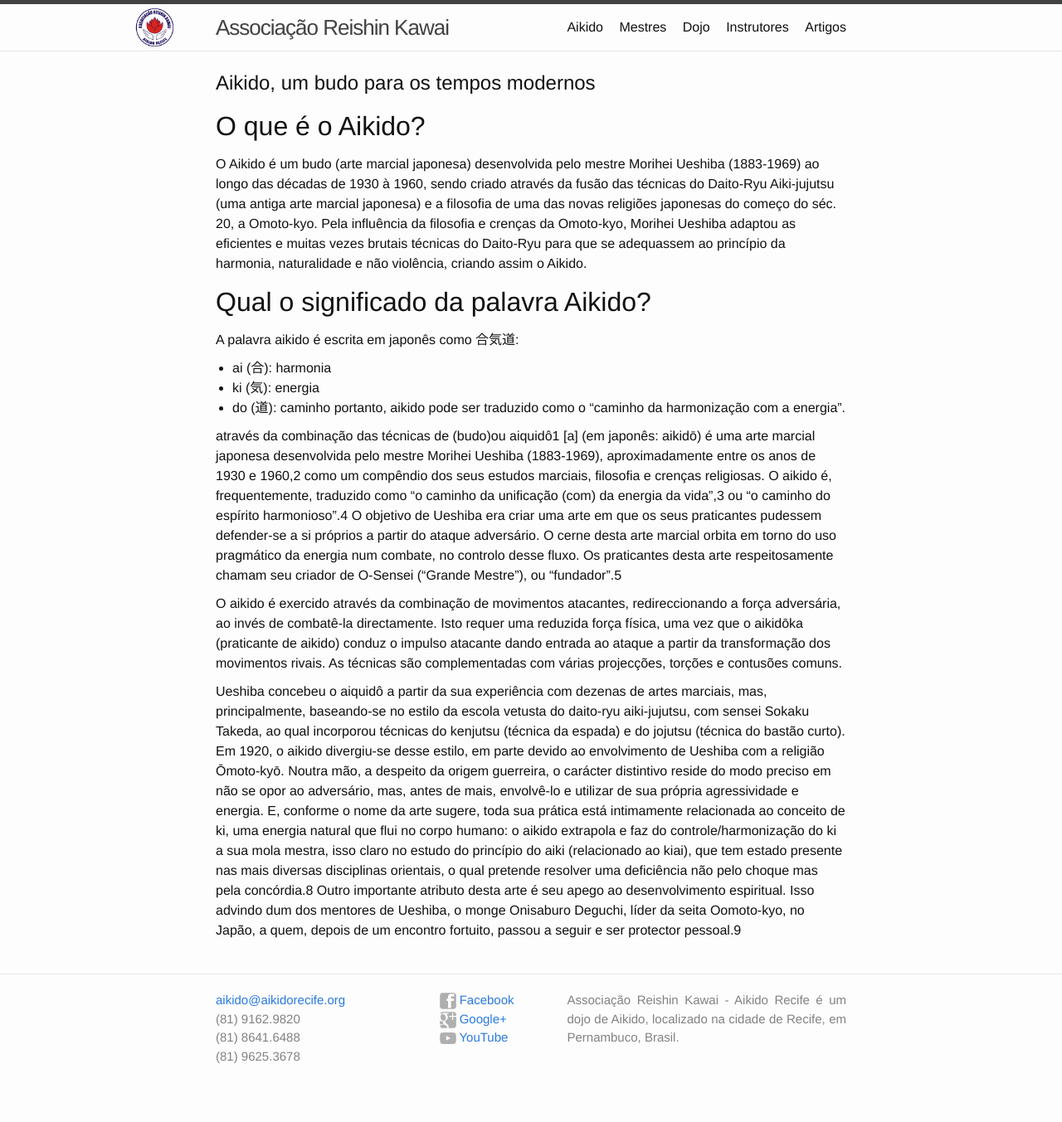
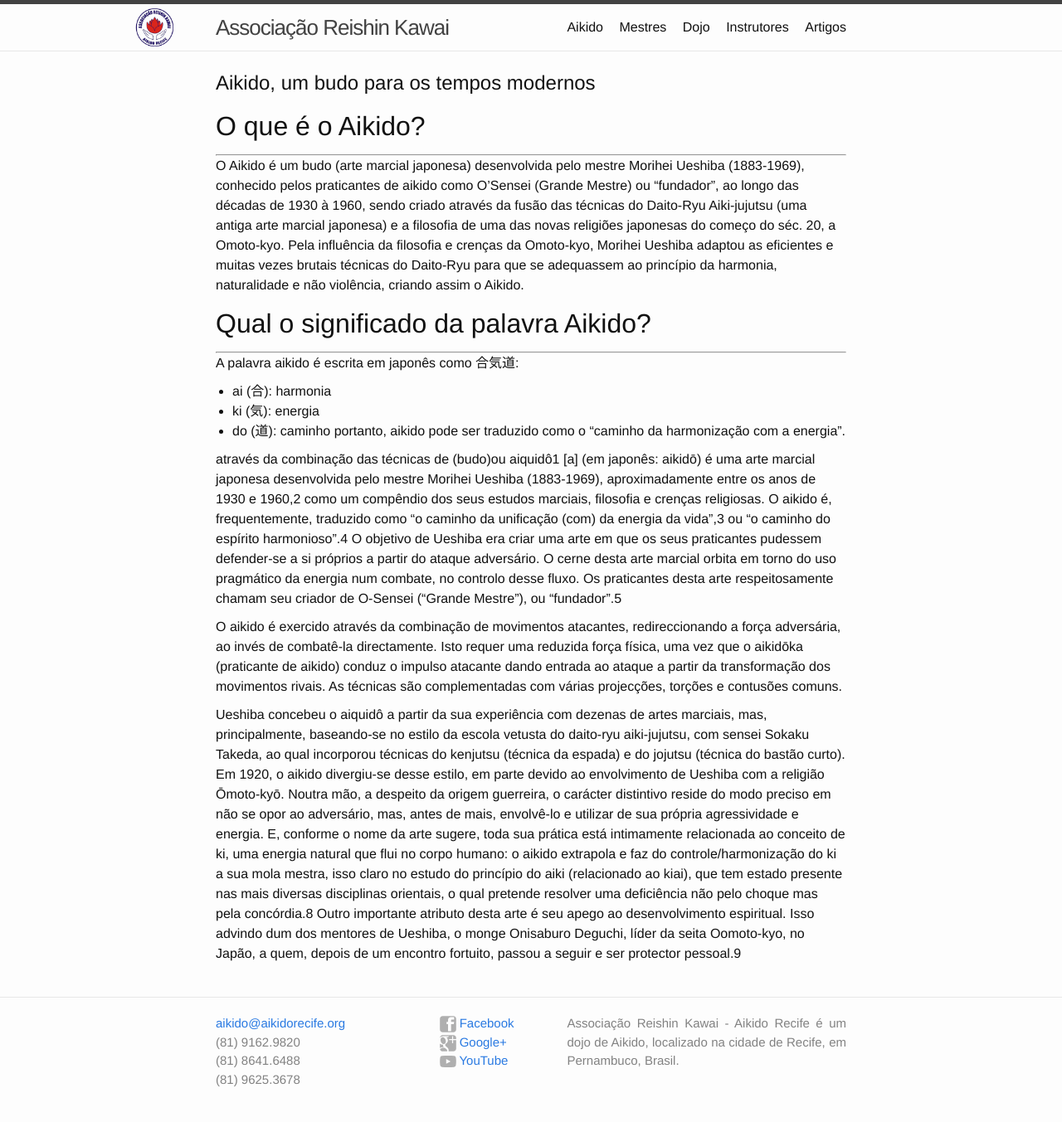
Before and after one commit to aikidorecife/aikidorecife.github.io, a Jekyll site: the page built from aikido.md, in a window 1280 px wide. Shown: the whole page at 83% size. Built offline with Jekyll 4.4.1, drawn with Linux system fonts in a browser that asks for light colours; nearby versions of some CDN libraries; before the commit the page ends 1325 px from its top, so only the background shows below that.

Commit message:
improving aikido.md

```diff
--- a/aikido.md
+++ b/aikido.md
@@ -9,30 +9,20 @@ description: Aikido é uma arte marcial japonesa para defesa pessoal que tem por
 
 
 ## O que é o Aikido?
-
-O Aikido é um budo (arte marcial japonesa) desenvolvida pelo mestre Morihei Ueshiba (1883-1969) ao longo das décadas de 1930 à 1960,
-sendo criado através da fusão das técnicas do Daito-Ryu Aiki-jujutsu (uma antiga arte marcial japonesa) e a filosofia de uma das
-novas religiões japonesas do começo do séc. 20, a Omoto-kyo. Pela influência da filosofia e crenças da Omoto-kyo, Morihei Ueshiba
-adaptou as eficientes e muitas vezes brutais técnicas do Daito-Ryu para que se adequassem ao princípio da harmonia, naturalidade
-e não violência, criando assim o Aikido.
+---
+O Aikido é um budo (arte marcial japonesa) desenvolvida pelo mestre Morihei Ueshiba (1883-1969), conhecido pelos praticantes de aikido
+como O'Sensei (Grande Mestre) ou "fundador", ao longo das décadas de 1930 à 1960, sendo criado através da fusão das técnicas do Daito-Ryu
+Aiki-jujutsu (uma antiga arte marcial japonesa) e a filosofia de uma das novas religiões japonesas do começo do séc. 20, a Omoto-kyo.
+Pela influência da filosofia e crenças da Omoto-kyo, Morihei Ueshiba adaptou as eficientes e muitas vezes brutais técnicas do Daito-Ryu
+para que se adequassem ao princípio da harmonia, naturalidade e não violência, criando assim o Aikido.
 
 ## Qual o significado da palavra Aikido?
-
+---
 A palavra aikido é escrita em japonês como 合気道:
-- ai (合): harmonia
-- ki (気): energia
-- do (道): caminho
+   - ai (合): harmonia
+   - ki (気): energia
+   - do (道): caminho
 portanto, aikido pode ser traduzido como o "caminho da harmonização com a energia".
-
-
-
-
-
-
-
-
-
-
 
 
 
```
